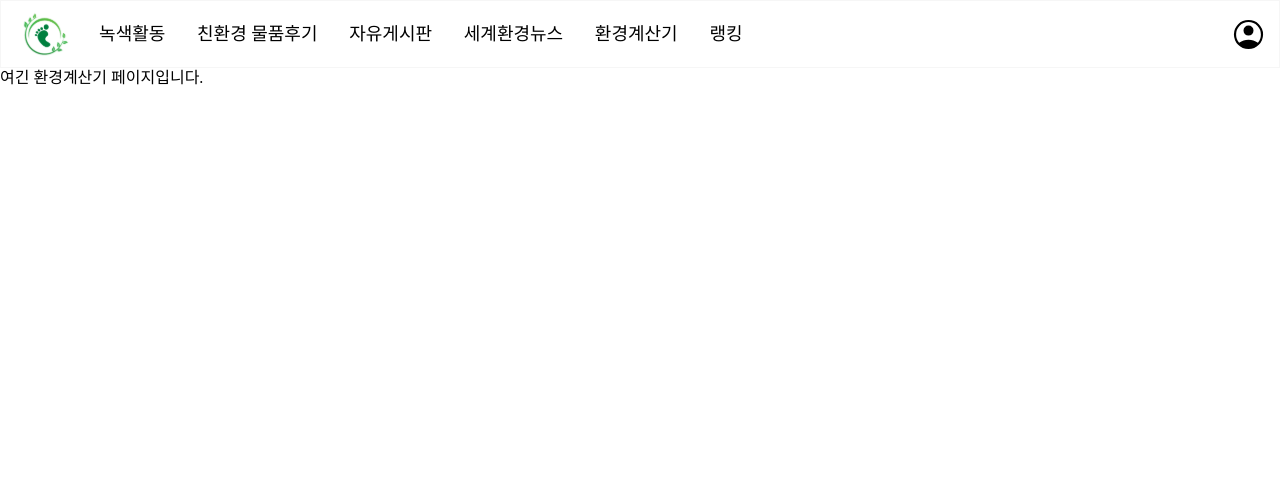
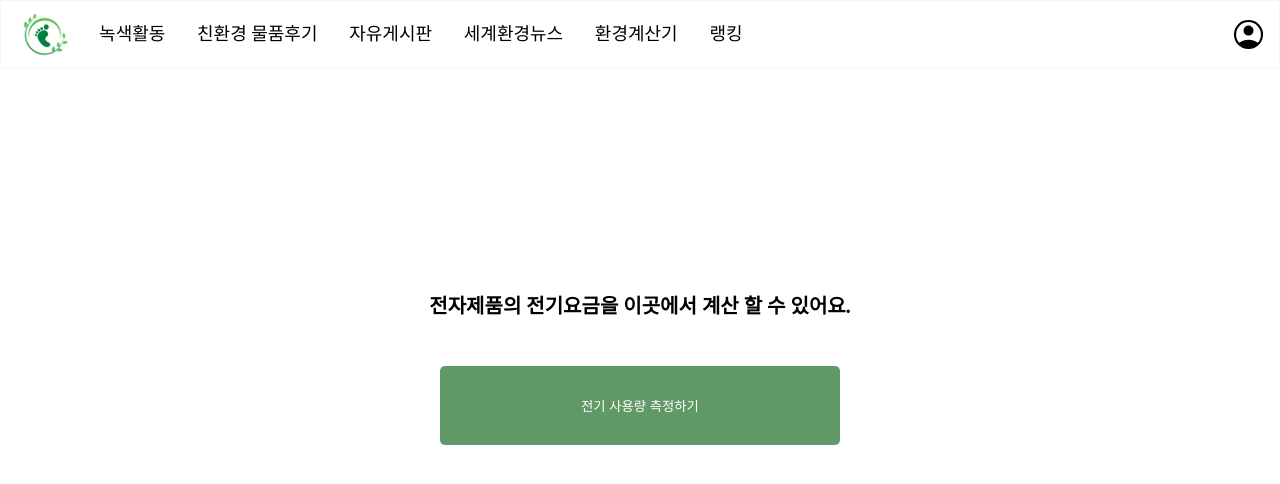
Before and after one commit to sungstii/seb42_main_022, a React (Create React App) app in the folder client/: page /greencal in a window 1280 px wide. Shown: the top 484 px of the page. Built offline with nearby package versions, Linux system fonts and the light colour scheme.

Commit message:
feat: 환경계산기 페이지 추가

```diff
--- a/client/src/App.tsx
+++ b/client/src/App.tsx
@@ -17,6 +17,7 @@ import SignIn from "./pages/SignIn";
 import { Reset } from "styled-reset";
 import Header from "./components/Header";
 import axios from "axios";
+import GreenCalResult from "./pages/GreenCalResult";
 
 function App() {
   const token = localStorage.token;
@@ -43,6 +44,7 @@ function App() {
           <Route path="/mypageedit" element={<MypageEdit />} />
           <Route path="/signup" element={<SignUp />} />
           <Route path="/signin" element={<SignIn />} />
+          <Route path="/greencalresult" element={<GreenCalResult />} />
         </Routes>
       </RecoilRoot>
     </Fragment>
--- /dev/null
+++ b/client/src/components/Calculator.tsx
@@ -0,0 +1,145 @@
+import styled from "styled-components";
+import React,{ useState, useEffect } from "react";
+import axios from "axios";
+import Cancel from "../icon/cancel.svg"
+import { Link } from "react-router-dom";
+import { useRecoilState } from "recoil";
+import { electricChargesState } from "../recoil/state";
+import { totalUsageState } from "../recoil/state";
+
+const ModalWrapper = styled.div`
+    display: flex;
+    justify-content: center;
+    align-items: center;
+    position: fixed;
+    top: 0;
+    left: 0;
+    width: 100%;
+    height: 100%;
+    background-color: rgba(0, 0, 0, 0.6);
+    z-index: 9;
+`;
+
+const ModalContent = styled.div`
+    display: flex;
+    flex-direction: column;
+    align-items: flex-end;
+    /* justify-content: center; */
+    background-color: white;
+    border-radius: 10px;
+    border: 2px solid #609966;
+    box-shadow: 0px 0px 10px 1px rgba(0, 0, 0, 0.2);
+    width: 700px;
+    /* height: 400px; */
+    padding: 10px;
+    text-align: center;
+`;
+
+const ModalTitle = styled.h2`
+    color: #595959;
+    padding: 10px 0px 0px 0px;
+    font-size: 20px;
+    font-weight: 600;
+    margin-top: 20px;
+`;
+
+const TitleContainer = styled.div`
+    display: flex;
+    flex-direction: column;
+    justify-content: space-between;
+    /* height: 50px; */
+    width: 100%;
+`;
+const CloseButton = styled.img`
+    display: flex;
+    justify-content: center;
+
+    position: relative;
+    width: 40px;
+    height: 40px;
+
+    cursor: pointer;
+`;
+const CalculatorBtn = styled(Link)`
+    display: flex;
+    justify-content: center;
+    margin: 0 auto;
+    margin-top: 50px;
+    margin-bottom: 30px;
+    color: #ffff;
+    /* width: 140px; */
+    background-color: #609966;
+    text-align: center;
+    border-radius: 10px;
+    border: 0px;
+    padding: 15px 50px 15px 50px;
+    font-size: 20px;
+    font-weight: 600;
+    text-decoration-line: none;
+`;
+const InputContainer = styled.div`
+    display: flex;
+    flex-direction: row;
+    justify-content: center;
+    align-items: flex-end;
+    margin-top: 50px;
+    margin: 0 auto;
+`;
+const ModalInput = styled.input`
+    display: flex;
+    margin-top: 50px;
+    background-color: #ebebeb;
+    border-width: 0px;
+    border-radius: 10px;
+    padding: 15px;
+    width: 300px;
+`;
+const Unit = styled.div`
+    font-size: 25px;
+    font-weight: 600;
+    margin: 0px 0px 10px 20px;
+`;
+
+interface modal{
+    onClose: any;
+}
+function Calculator({ onClose }: modal) {
+    const [power, setPower] = useState('');
+    const [time, setTime] = useState('');
+    const [electricCharges, setElectricCharges] = useRecoilState(electricChargesState);
+    const [totalUsage, setTotalUsage] = useRecoilState(totalUsageState);
+
+    const calsubmit = () => { // 환경 계산기
+        axios.post('http://3.39.150.26:8080/calculators', {"hour" : `${time}`,"power_consumption" : `${power}`})
+        .then((response) => {
+        const { data } = response;
+        setElectricCharges(data.data.electric_charges);
+        setTotalUsage(data.data.total_usage);
+        })
+        .catch((error) => console.log(error));
+    }
+
+    return (
+        <>
+            <ModalWrapper>
+                <ModalContent>
+                    <CloseButton src={Cancel} onClick={onClose}/>
+                    <TitleContainer>
+                        <ModalTitle>계산하고자 하는 전자제품의 소비전력(W)와 사용할 시간(H)을 입력해 주세요.</ModalTitle>
+                        <InputContainer>
+                            <ModalInput placeholder="소비전력" onChange={(e) => setPower(e.target.value)}/>
+                            <Unit>W</Unit>
+                        </InputContainer>
+                        <InputContainer>
+                            <ModalInput placeholder="사용시간" onChange={(e) => setTime(e.target.value)}/>
+                            <Unit>H</Unit>
+                        </InputContainer>
+                        <CalculatorBtn to={'/greencalresult'} onClick={calsubmit} >측정하기</CalculatorBtn>
+                        {/* <CalculatorBtn onClick={calsubmit} >측정하기</CalculatorBtn> */}
+                    </TitleContainer>
+                </ModalContent>
+            </ModalWrapper>
+        </>
+    );
+}
+export default Calculator;
--- a/client/src/pages/GreenCal.tsx
+++ b/client/src/pages/GreenCal.tsx
@@ -1,11 +1,60 @@
-import React from 'react';
+import styled from "styled-components";
+import React,{ useState, useEffect } from "react";
+import Calculator from "../components/Calculator";
 
-const GreenCal = () => {
+const MainContainer = styled.div`
+  display: flex;
+  margin: 0 auto;
+  justify-content: center;
+  align-content: center;
+  width: 100%;
+  height: 600px;
+`;
+const SectionContainer = styled.div`
+  display: flex;
+  flex-direction: column;
+  justify-content: center;
+  align-items: center;
+  margin: 0 auto;
+  width: 500px;
+
+`;
+const Title = styled.div`
+  display: flex;
+  justify-content: center;
+  font-weight: 600;
+  font-size: 20px;
+  margin: 0px 0px 50px 0px;
+  width: 100%;
+`;
+const CalculatorBtn = styled.button`
+  display: flex;
+  justify-content: center;
+  color: #ffff;
+  width: 80%;
+  background-color: #609966;
+  text-align: center;
+  border-radius: 5px;
+  border: 0px;
+  padding: 30px 10px 30px 10px;
+`;
+
+function GreenCal() {
+  const [showModal, setShowModal] = useState(false);
+  const handleClose = () => {
+    setShowModal(false);
+  };
   return (
     <>
-      <div>여긴 환경계산기 페이지입니다.</div>
+      <MainContainer>
+        <SectionContainer>
+          <Title>전자제품의 전기요금을 이곳에서 계산 할 수 있어요.</Title>
+          <CalculatorBtn onClick={() => setShowModal(!showModal)}>전기 사용량 측정하기</CalculatorBtn>
+          {showModal && (<Calculator onClose={handleClose}/>)}
+        </SectionContainer>
+      </MainContainer>
     </>
   );
-};
+}
 
 export default GreenCal;
--- /dev/null
+++ b/client/src/pages/GreenCalResult.tsx
@@ -0,0 +1,86 @@
+import styled from "styled-components";
+import React,{ useState, useEffect } from "react";
+import { useRecoilValue } from 'recoil';
+import { electricChargesState } from "../recoil/state";
+import { totalUsageState } from "../recoil/state";
+import { Link } from "react-router-dom";
+
+const MainContainer = styled.div`
+  display: flex;
+  margin: 0 auto;
+  justify-content: center;
+  align-content: center;
+  width: 100%;
+  height: 700px;
+`;
+const SectionContainer = styled.div`
+  display: flex;
+  flex-direction: column;
+  justify-content: center;
+  align-items: center;
+  margin: 0 auto;
+  width: 700px;
+
+`;
+const Title = styled.div`
+  display: flex;
+  justify-content: center;
+  font-weight: 600;
+  font-size: 50px;
+  margin: 0px 0px 50px 0px;
+  width: 100%;
+`;
+const ResultContents = styled.div`
+  display: flex;
+  flex-direction: row;
+  font-size: 25px;
+  font-weight: 600;
+  margin: 20px 0px 20px 0px;
+`;
+const KWH = styled.div`
+  /* font-size: 20px; */
+  color: blue;
+  margin: 0px 10px 0px 10px;
+`;
+const Money = styled.div`
+  /* font-size: 20px; */
+  color: red;
+  margin: 0px 10px 0px 10px;
+`;
+const CalculatorBtn = styled(Link)`
+  display: flex;
+  justify-content: center;
+  margin: 0 auto;
+  margin-top: 50px;
+  margin-bottom: 30px;
+  color: #ffff;
+  background-color: #609966;
+  text-align: center;
+  border-radius: 10px;
+  border: 0px;
+  padding: 15px 50px 15px 50px;
+  font-size: 20px;
+  font-weight: 600;
+  text-decoration-line: none;
+`;
+
+
+function GreenCalResult() {
+    const electricCharges = useRecoilValue(electricChargesState).toLocaleString();
+    const totalUsage = useRecoilValue(totalUsageState).toLocaleString();
+
+    return (
+        <>
+            <MainContainer>
+                <SectionContainer>
+                    <Title>전력량 측정 결과</Title>
+                    <ResultContents>예상 전력량 <KWH>{totalUsage}</KWH>KWh 입니다.</ResultContents>
+                    <ResultContents>예상 전기요금 <Money>{electricCharges}</Money>원 입니다.</ResultContents>
+                    <CalculatorBtn to={'/'}>홈으로 가기</CalculatorBtn>
+                </SectionContainer>
+            </MainContainer>
+        </>
+    );
+}
+
+export default GreenCalResult;
--- a/client/src/recoil/state.ts
+++ b/client/src/recoil/state.ts
@@ -19,3 +19,13 @@ export const areaState = atom<string>({
   key: "areaState",
   default: "seoul",
 });
+
+export const electricChargesState = atom<number>({
+  key: "electricChargesState",
+  default: 0,
+});
+
+export const totalUsageState = atom<number>({
+  key: "totalUsageState",
+  default: 0,
+});
```
Also changed, not shown: client/src/react-query/useCalculator.ts (added, +26 -0 lines).
